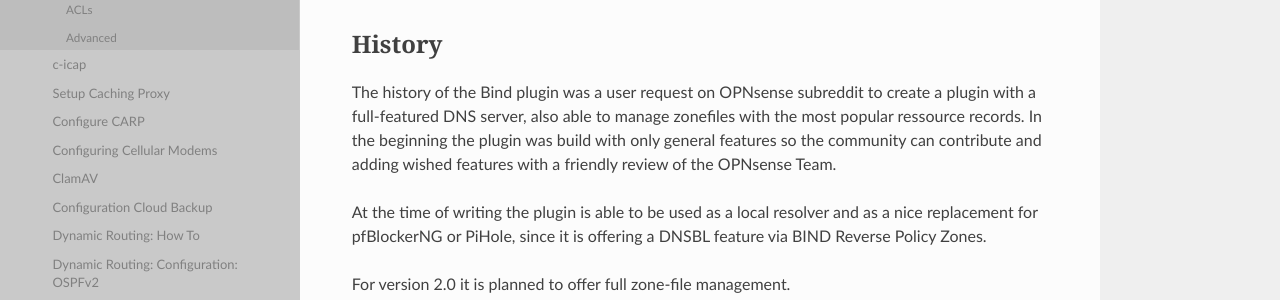
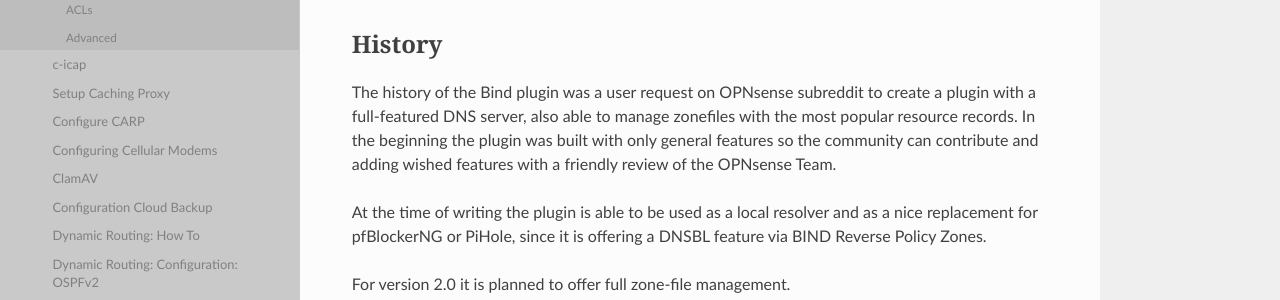
Before and after one commit to opnsense/docs, a Sphinx documentation site: the page built from source/manual/how-tos/bind.rst, in a window 1280 px wide and 900 px high. Shown: the part 143-443 px from the top of the window. Built offline with Sphinx 7.4.7 and the Read the Docs theme 2.0.0, drawn with Linux system fonts in a browser that asks for light colours; nearby versions of some CDN libraries; some web fonts are replaced; library files that are not in the unit come from our copies.

Commit message:
Update source/manual/how-tos/bind.rst

```diff
--- a/source/manual/how-tos/bind.rst
+++ b/source/manual/how-tos/bind.rst
@@ -8,7 +8,7 @@
 
 The history of the Bind plugin was a user request on OPNsense subreddit to create a
 plugin with a full-featured DNS server, also able to manage zonefiles with the most
-popular ressource records. In the beginning the plugin was build with only general
+popular resource records. In the beginning the plugin was built with only general
 features so the community can contribute and adding wished features with a friendly
 review of the OPNsense Team.
 
```
